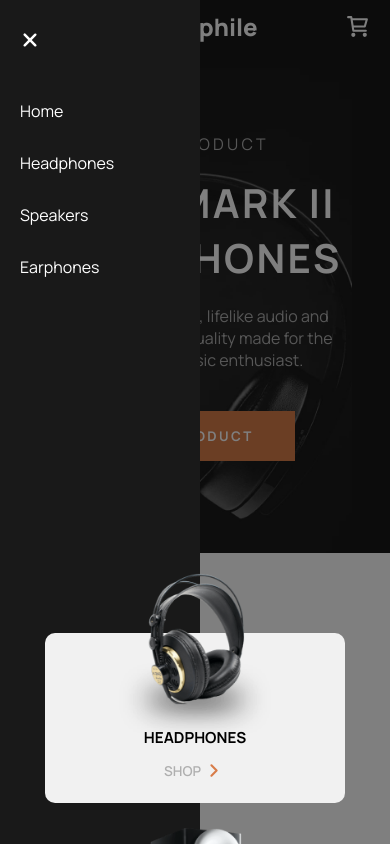
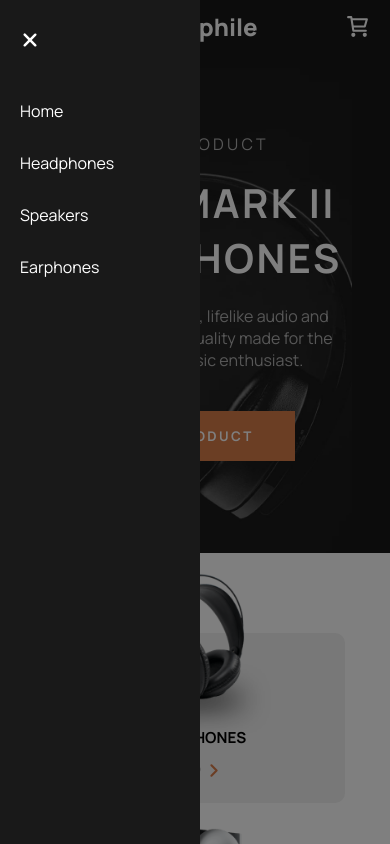
Before and after one commit to Muneyy/audiophile-ecommerce, a Next.js app: page / in a window 390 px wide. Both pictures are taken after a click on the button 32 px from the left and 26 px from the top of the page. Shown: the top 844 px of the page. Built offline with nearby package versions, Linux system fonts and the light colour scheme.

Commit message:
Fix: add z-index for sidebar and overlay

```diff
--- a/src/components/Header/Sidebar.module.sass
+++ b/src/components/Header/Sidebar.module.sass
@@ -10,6 +10,7 @@
     height: 100vh
     width: 200px
     padding: 30px 20px
+    z-index: 3
     ul
         display: flex
         flex-direction: column
@@ -27,6 +28,7 @@
     width: 100vw
     height: 100vh
     background-color: rgba(0, 0, 0, 0.5)
-    transform: translateZ(-1px)
+    z-index: 2
+    transform: translateZ(-2px)
     @media screen and ( min-width: 768px )
         display: none
```
